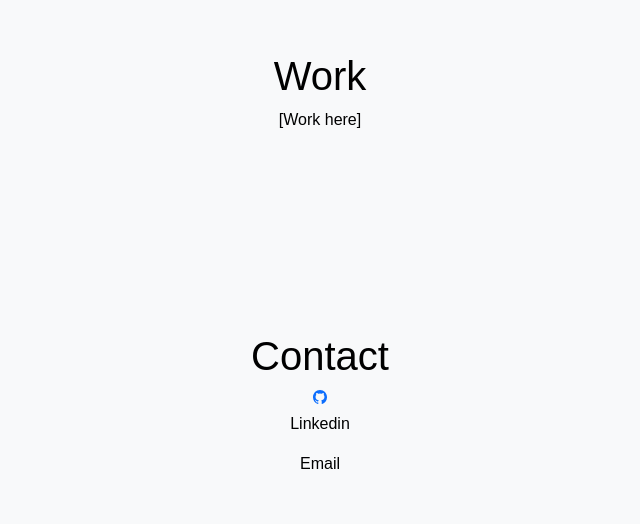
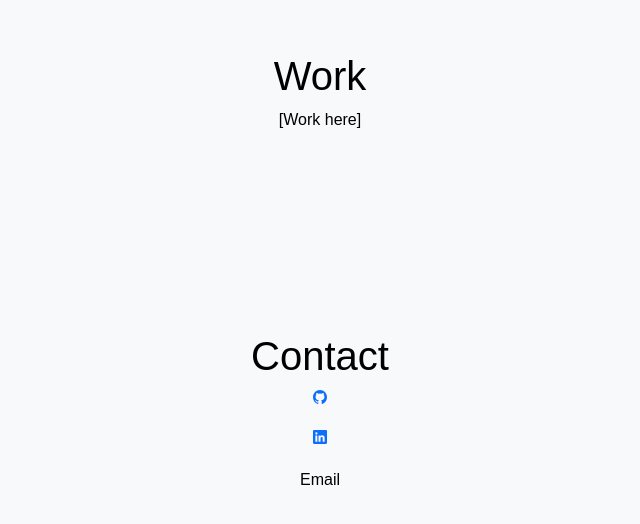
Before and after one commit to jsantia85/juan-santiago-portfolio, a plain HTML site: page index.html in a window 1280 px wide. Shown: the part 1889-2413 px from the top of the page, without its empty margins (320-960 px from the left). Drawn offline with nearby package versions, Linux system fonts and the light colour scheme; a web font is replaced by a local one.

Commit message:
creates and links linkedin logo/profile

```diff
--- a/index.html
+++ b/index.html
@@ -49,10 +49,18 @@
 </div>
 <div id="contact">
   <h1 id="contactSection">Contact</h1>
-  <a href="https://github.com/jsantia85">
-    <ion-icon name="logo-github"></ion-icon>
-  </a>
-  <p>Linkedin</p>
+  <p>
+    <a href="https://github.com/jsantia85">
+      <ion-icon name="logo-github"></ion-icon>
+    </a>
+  </p>
+  <p>
+    <a href="https://www.linkedin.com/in/juan-a-santiago/">
+      <ion-icon name="logo-linkedin"></ion-icon>
+    </a>
+  </p>
+
+
   <p>Email</p>
 </div>
 </body>
```
